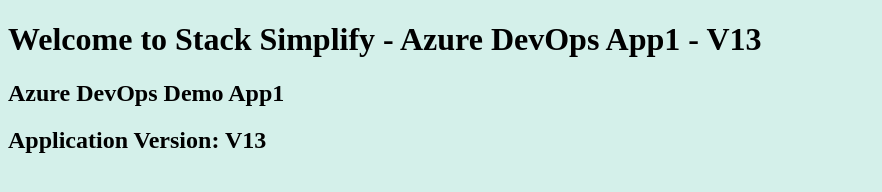
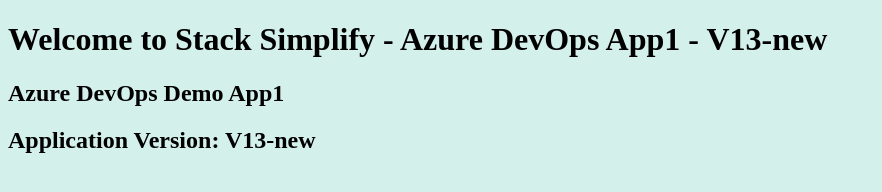
Before and after one commit to harshil114/azure-devops-github-acr-aks-app1, a plain HTML site: page index.html in a window 1280 px wide. Shown: the whole page, without its empty margins (0-882 px from the left). Drawn offline with Linux system fonts and the light colour scheme.

Commit message:
V13-new Commit

```diff
--- a/index.html
+++ b/index.html
@@ -1,8 +1,8 @@
 <!DOCTYPE html>
 <html>
    <body style="background-color:rgb(212, 240, 234);">
-      <h1>Welcome to Stack Simplify - Azure DevOps App1 - V13</h1>
+      <h1>Welcome to Stack Simplify - Azure DevOps App1 - V13-new</h1>
       <h2>Azure DevOps Demo App1</h2>
-      <h2>Application Version: V13</h2>
+      <h2>Application Version: V13-new</h2>
    </body>
 </html>
```
